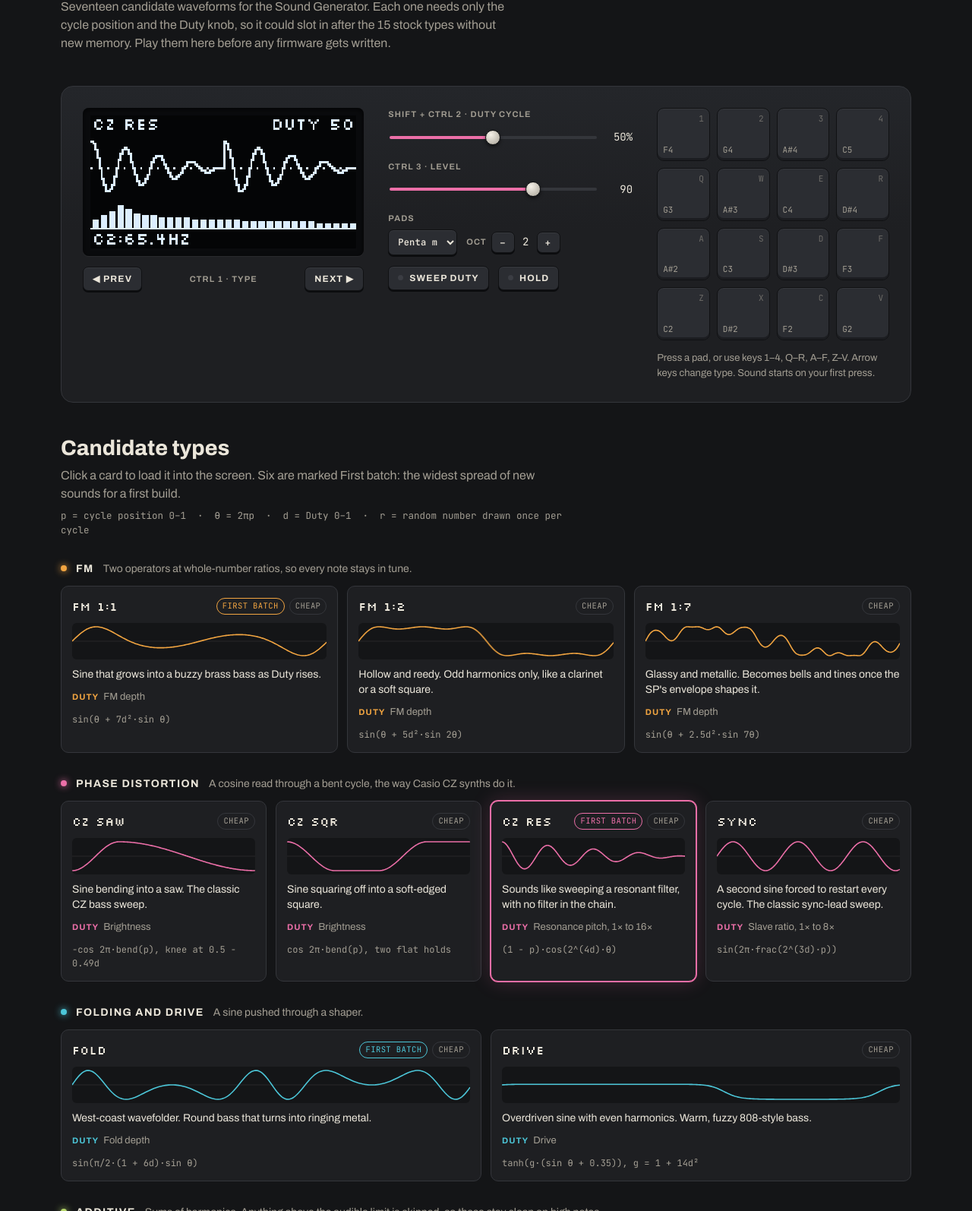
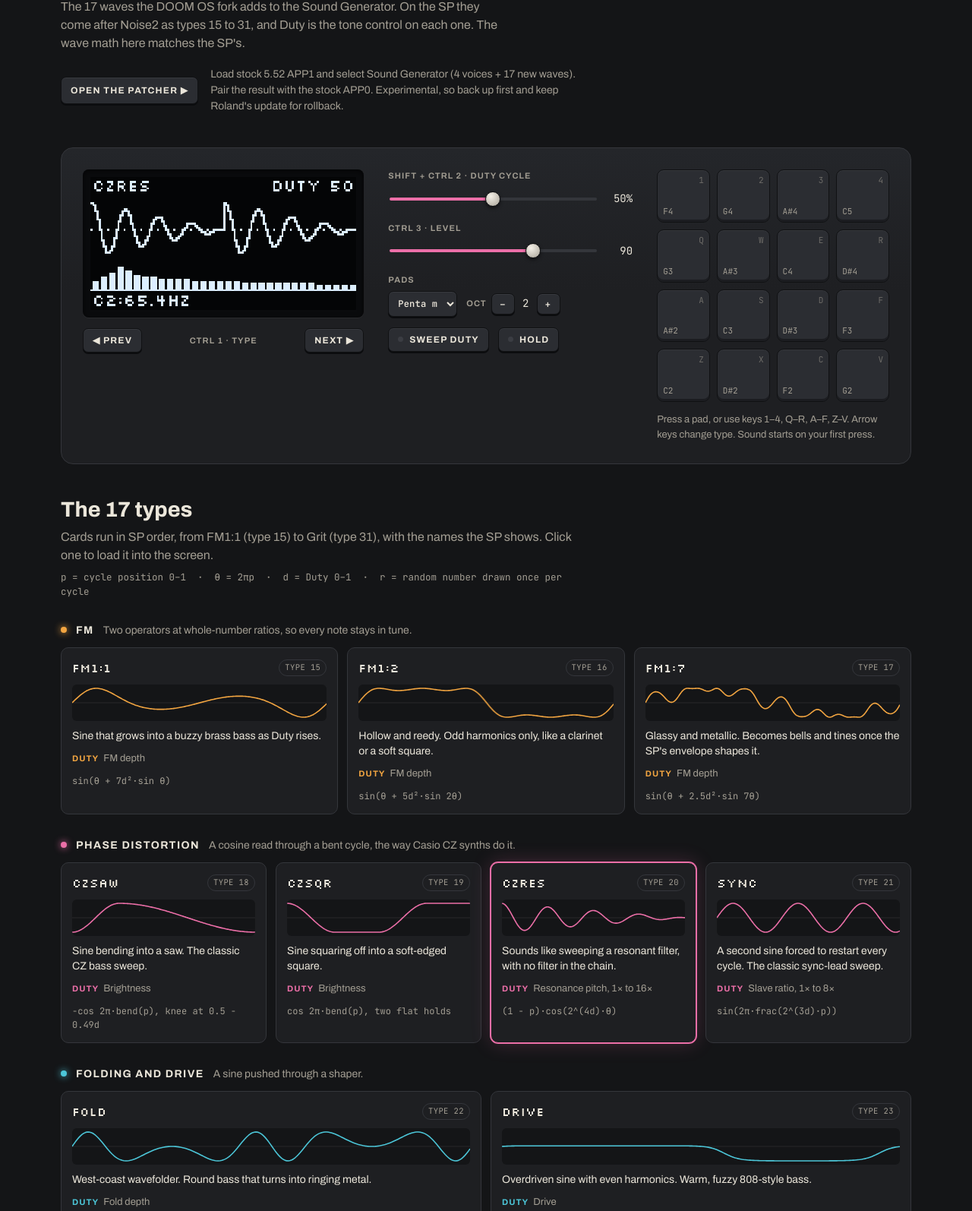
Before and after one commit to tracelistener/sp404mk2-sound-generator, a plain HTML site: page index.html in a window 1280 px wide. Shown: the part 127-1721 px from the top of the page at 76% size. Drawn offline with Linux system fonts and the light colour scheme.

Commit message:
Update Wave Lab for the waves now in firmware
The 17 waves ship as Sound Generator types 15-31 in the DOOM OS fork. Link its patcher, show each card's SP name and TYPE number, replace the pre-firmware notes with how the waves behave on the SP, and add the missing charset and viewport tags. Wave formulas are unchanged.

Co-Authored-By: Claude Opus 5.5 <noreply@anthropic.com>

```diff
--- a/index.html
+++ b/index.html
@@ -1,9 +1,11 @@
+<meta charset="utf-8">
+<meta name="viewport" content="width=device-width, initial-scale=1">
 <title>Type 15+ Wave Lab</title>
 <link rel="preconnect" href="https://fonts.googleapis.com">
 <link rel="preconnect" href="https://fonts.gstatic.com" crossorigin>
 <link rel="stylesheet" href="https://fonts.googleapis.com/css2?family=Archivo:wdth,wght@62..125,400..800&family=JetBrains+Mono:wght@400;600&family=Silkscreen&display=swap">
 <style>
-/* Layout: the instrument (OLED, controls, 4x4 pads) is one faceplate on top; the candidate types sit below as pad-coloured cards grouped by family; notes on SP behaviour close the page. */
+/* Layout: the instrument (OLED, controls, 4x4 pads) is one faceplate on top; the 17 types sit below as pad-coloured cards grouped by family, in SP order; notes on SP behaviour close the page. */
 :root {
   color-scheme: dark;
   --ground: #141517;
@@ -65,6 +67,13 @@ h1 {
   text-wrap: balance;
 }
 .lede { margin: 0; max-width: 64ch; color: var(--legend-dim); }
+a { color: var(--legend); text-decoration-thickness: 1px; text-underline-offset: 3px; }
+a:hover { color: var(--accent); }
+.get { display: flex; flex-wrap: wrap; align-items: center; gap: 10px 16px; margin-top: 8px; }
+.get p { margin: 0; flex: 1 1 32ch; max-width: 62ch; font-size: 14px; color: var(--legend-dim); }
+a.key, .nowrap { white-space: nowrap; }
+a.key { text-decoration: none; }
+a.key:hover { color: var(--legend); border-color: var(--accent); }
 
 /* Faceplate */
 .faceplate {
@@ -297,7 +306,6 @@ h2 {
   color: var(--legend-dim);
   white-space: nowrap;
 }
-.chip.pick { border-color: var(--fam); color: var(--fam); }
 .thumb { display: block; width: 100%; height: 48px; background: var(--ground); border-radius: 6px; }
 .desc { display: block; font-size: 14px; line-height: 1.45; }
 .duty { display: block; font-size: 13px; color: var(--legend-dim); }
@@ -333,9 +341,13 @@ h2 {
 
 <div class="wrap">
   <header class="masthead">
-    <p class="eyebrow">SP-404MKII · Sound Generator · types after Noise2</p>
+    <p class="eyebrow">SP-404MKII · Sound Generator · <span class="nowrap">types 15–31</span></p>
     <h1>Type 15+ Wave Lab</h1>
-    <p class="lede">Seventeen candidate waveforms for the Sound Generator. Each one needs only the cycle position and the Duty knob, so it could slot in after the 15 stock types without new memory. Play them here before any firmware gets written.</p>
+    <p class="lede">The 17 waves the DOOM OS fork adds to the Sound Generator. On the SP they come after Noise2 as types 15 to 31, and Duty is the tone control on each one. The wave math here matches the SP's.</p>
+    <div class="get">
+      <a class="key" href="https://tracelistener.github.io/doom-os-etc./">Open the patcher &#9654;</a>
+      <p>Load stock 5.52 APP1 and select Sound Generator (4 voices + 17 new waves). Pair the result with the stock APP0. Experimental, so back up first and keep Roland's update for rollback.</p>
+    </div>
   </header>
 
   <section class="faceplate" id="faceplate" aria-label="Instrument">
@@ -393,24 +405,25 @@ h2 {
 
   <section class="bank" aria-labelledby="bankTitle">
     <div class="bank-head">
-      <h2 id="bankTitle">Candidate types</h2>
-      <p>Click a card to load it into the screen. Six are marked First batch: the widest spread of new sounds for a first build.</p>
+      <h2 id="bankTitle">The 17 types</h2>
+      <p>Cards run in SP order, from FM1:1 (type 15) to Grit (type 31), with the names the SP shows. Click one to load it into the screen.</p>
       <p class="keyline">p = cycle position 0&ndash;1 &nbsp;·&nbsp; &theta; = 2&pi;p &nbsp;·&nbsp; d = Duty 0&ndash;1 &nbsp;·&nbsp; r = random number drawn once per cycle</p>
     </div>
     <div id="families" class="bank"></div>
   </section>
 
   <section class="notes" aria-labelledby="notesTitle">
-    <h2 id="notesTitle">How these would behave on the SP</h2>
+    <h2 id="notesTitle">On the SP</h2>
     <ul>
-      <li><strong>One voice.</strong> The stock generator is mono, and these stay mono.</li>
+      <li><strong>Four voices.</strong> With the fork's Sound Generator option the SP plays up to four notes at once, all on the same controls. This page plays one.</li>
+      <li><strong>Duty moves in whole steps.</strong> On the SP, Duty is a number from 0 to 100 and each step takes effect immediately, so turning the knob adds some crunch. That's on purpose. This page glides between values.</li>
       <li><strong>Tone only moves by hand.</strong> Nothing modulates Duty, so sweeps are performed. Catch one live with skip-back (MARK), or export a still tone with REC and shape it with the SP's own envelope and effects.</li>
-      <li><strong>Pitch comes for free.</strong> Every type reads the same cycle position the stock types use. LP Saw, LP Sqr, Organ and Vowel also read the note, to skip harmonics above Nyquist or keep formants fixed in Hz.</li>
-      <li><strong>Loudness is matched on this page</strong> so you compare tone, not level. On the SP each type would get a fixed gain.</li>
-      <li><strong>Cost.</strong> Cheap types take one to three sine calls per sample. Medium types sum up to 64 harmonics. Both should fit, but the medium ones are the first to test for dropouts.</li>
-      <li><strong>Grit still needs no new memory.</strong> It reads the random number the stock code already draws at the start of every cycle.</li>
+      <li><strong>Pitch comes for free.</strong> Every type reads the same cycle position the stock types use. LPSaw, LPSqr and Organ also read the note to skip harmonics above Nyquist, and Vowel reads it to keep formants fixed in Hz. The others alias on high notes, like the stock Saw.</li>
+      <li><strong>Loudness.</strong> This page matches loudness so you compare tone, not level. The SP does it with a fixed table that sets every type and Duty step to roughly the level of the stock Sine.</li>
+      <li><strong>CPU.</strong> The first build froze the SP because LPSaw and LPSqr were too heavy for four voices. The current build reads the heavy math from tables made for each Duty step.</li>
+      <li><strong>Grit needs no new memory.</strong> It reads the random number the stock code already draws at the start of every cycle.</li>
     </ul>
-    <p class="foot">Based on a trace of firmware 5.52: the generator is a one-voice oscillator in the ARM app, and new types would hook in where types above 14 currently fall silent. The math on this page runs in your browser and nothing here talks to the SP.</p>
+    <p class="foot">Built from a trace of firmware 5.52. The new types hook in where stock types above 14 fall silent. Firmware patches and source are in <a href="https://github.com/tracelistener/doom-os-etc.">the DOOM OS fork</a>. This page runs in your browser and never talks to the SP. Not affiliated with Roland.</p>
   </section>
 </div>
 
@@ -491,26 +504,27 @@ h2 {
     { id: "add", name: "Additive", sub: "Sums of harmonics. Anything above the audible limit is skipped, so these stay clean on high notes.", color: "--fam-add" },
     { id: "form", name: "Formants and tables", sub: "Formants fixed in Hz, or stored frames scanned by Duty.", color: "--fam-form" },
     { id: "dig", name: "Digital and grit", sub: "Bit logic, stepped noise and per-cycle randomness.", color: "--fam-dig" },
-    { id: "stock", name: "Stock, for comparison", sub: "The current firmware's math for Saw and Pulse.", color: "--fam-stock" },
+    { id: "stock", name: "Stock, for comparison", sub: "Roland's own math for Saw and Pulse.", color: "--fam-stock" },
   ];
 
   // Every oscillator: fn(p, d, dt, sr, r) -> sample. p = cycle position, d = duty 0..1,
   // dt = cycles per sample, sr = sample rate, r = random number drawn once per cycle.
+  // name = the SP's on-screen name, num = its TYPE number. The new types stay in SP order.
   const TYPES = [
-    { id: "fm11", fam: "fm", name: "FM 1:1", pick: true, cost: "cheap",
+    { id: "fm11", fam: "fm", name: "FM1:1", num: 15,
       desc: "Sine that grows into a buzzy brass bass as Duty rises.", duty: "FM depth",
       recipe: "sin(θ + 7d²·sin θ)",
       fn: (p, d) => Math.sin(TAU * p + 7 * d * d * Math.sin(TAU * p)) },
-    { id: "fm12", fam: "fm", name: "FM 1:2", cost: "cheap",
+    { id: "fm12", fam: "fm", name: "FM1:2", num: 16,
       desc: "Hollow and reedy. Odd harmonics only, like a clarinet or a soft square.", duty: "FM depth",
       recipe: "sin(θ + 5d²·sin 2θ)",
       fn: (p, d) => Math.sin(TAU * p + 5 * d * d * Math.sin(2 * TAU * p)) },
-    { id: "fm17", fam: "fm", name: "FM 1:7", cost: "cheap",
+    { id: "fm17", fam: "fm", name: "FM1:7", num: 17,
       desc: "Glassy and metallic. Becomes bells and tines once the SP's envelope shapes it.", duty: "FM depth",
       recipe: "sin(θ + 2.5d²·sin 7θ)",
       fn: (p, d) => Math.sin(TAU * p + 2.5 * d * d * Math.sin(7 * TAU * p)) },
 
-    { id: "czsaw", fam: "pd", name: "CZ Saw", cost: "cheap",
+    { id: "czsaw", fam: "pd", name: "CZSaw", num: 18,
       desc: "Sine bending into a saw. The classic CZ bass sweep.", duty: "Brightness",
       recipe: "−cos 2π·bend(p), knee at 0.5 − 0.49d",
       fn: (p, d) => {
@@ -518,7 +532,7 @@ h2 {
         const w = p < m ? (0.5 * p) / m : 0.5 + (0.5 * (p - m)) / (1 - m);
         return -Math.cos(TAU * w);
       } },
-    { id: "czsqr", fam: "pd", name: "CZ Sqr", cost: "cheap",
+    { id: "czsqr", fam: "pd", name: "CZSqr", num: 19,
       desc: "Sine squaring off into a soft-edged square.", duty: "Brightness",
       recipe: "cos 2π·bend(p), two flat holds",
       fn: (p, d) => {
@@ -527,20 +541,20 @@ h2 {
         const base = p < 0.5 ? 0 : 0.5;
         return Math.cos(TAU * (base + 0.5 * Math.min(h / m, 1)));
       } },
-    { id: "czres", fam: "pd", name: "CZ Res", pick: true, cost: "cheap",
+    { id: "czres", fam: "pd", name: "CZRes", num: 20,
       desc: "Sounds like sweeping a resonant filter, with no filter in the chain.", duty: "Resonance pitch, 1× to 16×",
       recipe: "(1 − p)·cos(2^(4d)·θ)",
       fn: (p, d) => (1 - p) * Math.cos(TAU * Math.pow(2, 4 * d) * p) },
-    { id: "sync", fam: "pd", name: "Sync", cost: "cheap",
+    { id: "sync", fam: "pd", name: "Sync", num: 21,
       desc: "A second sine forced to restart every cycle. The classic sync-lead sweep.", duty: "Slave ratio, 1× to 8×",
       recipe: "sin(2π·frac(2^(3d)·p))",
       fn: (p, d) => Math.sin(TAU * frac(Math.pow(2, 3 * d) * p)) },
 
-    { id: "fold", fam: "shape", name: "Fold", pick: true, cost: "cheap",
+    { id: "fold", fam: "shape", name: "Fold", num: 22,
       desc: "West-coast wavefolder. Round bass that turns into ringing metal.", duty: "Fold depth",
       recipe: "sin(π/2·(1 + 6d)·sin θ)",
       fn: (p, d) => Math.sin(Math.PI * 0.5 * (1 + 6 * d) * Math.sin(TAU * p)) },
-    { id: "drive", fam: "shape", name: "Drive", cost: "cheap",
+    { id: "drive", fam: "shape", name: "Drive", num: 23,
       desc: "Overdriven sine with even harmonics. Warm, fuzzy 808-style bass.", duty: "Drive",
       recipe: "tanh(g·(sin θ + 0.35)), g = 1 + 14d²",
       fn: (p, d) => {
@@ -551,15 +565,15 @@ h2 {
         return y / n;
       } },
 
-    { id: "lpsaw", fam: "add", name: "LP Saw", pick: true, cost: "medium",
+    { id: "lpsaw", fam: "add", name: "LPSaw", num: 24,
       desc: "Saw through a resonant low-pass. Stays clean on high pads, unlike the stock Saw.", duty: "Cutoff",
       recipe: "Σ sin(nθ)/n · H(n/nc), n below Nyquist",
       fn: (p, d, dt) => lpBank(p, d, dt, false) },
-    { id: "lpsqr", fam: "add", name: "LP Sqr", cost: "medium",
+    { id: "lpsqr", fam: "add", name: "LPSqr", num: 25,
       desc: "Square through the same low-pass. Round, hollow bass.", duty: "Cutoff",
       recipe: "same, odd n only",
       fn: (p, d, dt) => lpBank(p, d, dt, true) },
-    { id: "organ", fam: "add", name: "Organ", cost: "medium",
+    { id: "organ", fam: "add", name: "Organ", num: 26,
       desc: "Nine drawbars. The note on screen is the 16-foot bar.", duty: "Registration, flute to full",
       recipe: "9 sines at 1, 2, 3, 4, 6, 8, 10, 12, 16×",
       fn: (p, d, dt) => {
@@ -576,7 +590,7 @@ h2 {
         return y;
       } },
 
-    { id: "vowel", fam: "form", name: "Vowel", pick: true, cost: "medium",
+    { id: "vowel", fam: "form", name: "Vowel", num: 27,
       desc: "Talking bass. Three formants fixed in Hz, so vowels stay put as the note changes.", duty: "Vowel, A E I O U",
       recipe: "3 decaying sines at F1–F3, restarted each cycle",
       fn: (p, d, dt, sr) => {
@@ -595,8 +609,8 @@ h2 {
         }
         return y;
       } },
-    { id: "table", fam: "form", name: "Table", cost: "cheap",
-      desc: "32 stored frames. Custom tables could be baked in when the firmware is built.", duty: "Frame",
+    { id: "table", fam: "form", name: "Table", num: 28,
+      desc: "32 stored frames, the same ones built into the SP.", duty: "Frame",
       recipe: "32 × 256 table, bilinear read",
       fn: (p, d) => {
         const fpos = d * (TBL_F - 1);
@@ -608,21 +622,21 @@ h2 {
         return a * (1 - ft) + b * ft;
       } },
 
-    { id: "logic", fam: "dig", name: "Logic", pick: true, cost: "cheap",
+    { id: "logic", fam: "dig", name: "Logic", num: 29,
       desc: "Two squares XORed, like the LOGIC OP wave on the SYSTEM-1.", duty: "Ratio, 2× to 9×",
       recipe: "sq(p) XOR sq(k·p)",
       fn: (p, d) => {
         const k = 2 + Math.round(d * 7);
         return ((frac(p) < 0.5) !== (frac(k * p) < 0.5)) ? 1 : -1;
       } },
-    { id: "metal", fam: "dig", name: "Metal", cost: "cheap",
+    { id: "metal", fam: "dig", name: "Metal", num: 30,
       desc: "Random steps that repeat every cycle. Robot voices, chip hats, clangs.", duty: "Steps, 2 to 64",
       recipe: "hash(⌊p·S⌋)",
       fn: (p, d) => {
         const s = 2 + Math.round(62 * d * d);
         return hash11(Math.floor(p * s) * 7919 + s * 104729);
       } },
-    { id: "grit", fam: "dig", name: "Grit", cost: "cheap",
+    { id: "grit", fam: "dig", name: "Grit", num: 31,
       desc: "Square whose width jumps every cycle, using the random number the SP already draws.", duty: "Jump size",
       recipe: "sq(p, 0.5 + 0.45d·r)",
       fn: (p, d, dt, sr, r) => {
@@ -631,12 +645,12 @@ h2 {
         return (p < w ? 1 : -1) * amp;
       } },
 
-    { id: "ssaw", fam: "stock", name: "Saw", cost: "stock",
-      desc: "Today's Saw. Play the top pads to hear it alias.", duty: "No effect",
+    { id: "ssaw", fam: "stock", name: "Saw", num: 6,
+      desc: "The stock Saw. Play the top pads to hear it alias.", duty: "No effect",
       recipe: "2p − 1",
       fn: (p) => 2 * p - 1 },
-    { id: "spulse", fam: "stock", name: "Pulse", cost: "stock",
-      desc: "Today's Pulse. Duty sets the width.", duty: "Width",
+    { id: "spulse", fam: "stock", name: "Pulse", num: 11,
+      desc: "The stock Pulse. Duty sets the width.", duty: "Width",
       recipe: "p ≤ d ? 1 : −1",
       fn: (p, d) => (p <= d ? 1 : -1) },
   ];
@@ -826,7 +840,7 @@ h2 {
       b.type = "button";
       b.className = "card";
       b.setAttribute("aria-pressed", "false");
-      const chips = (t.pick ? '<span class="chip pick">First batch</span>' : "") + '<span class="chip">' + t.cost + "</span>";
+      const chips = '<span class="chip">Type ' + t.num + "</span>";
       b.innerHTML =
         '<span class="card-top"><span class="sp-name">' + t.name + '</span><span class="chips">' + chips + "</span></span>" +
         '<canvas class="thumb" aria-hidden="true"></canvas>' +
```
Also changed, not shown: 1 other file.
